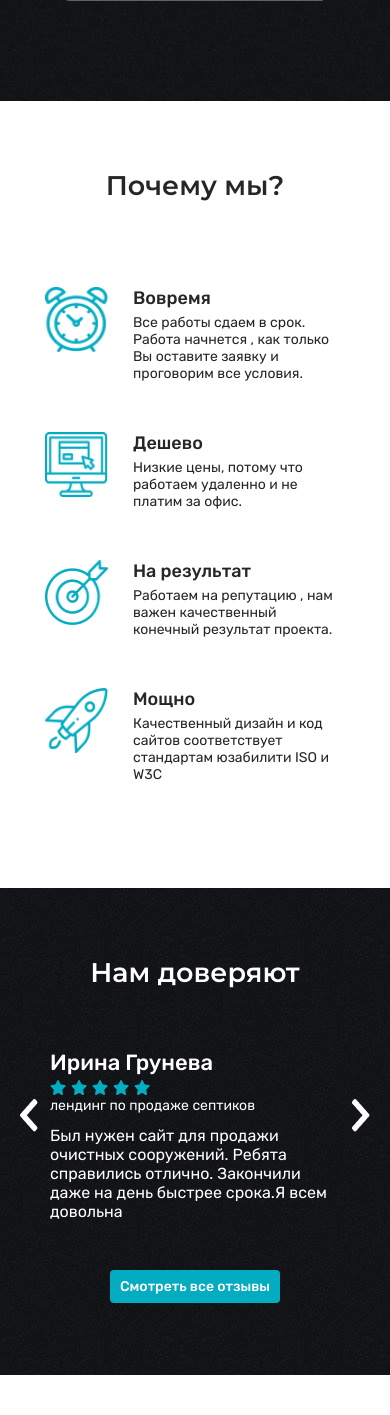
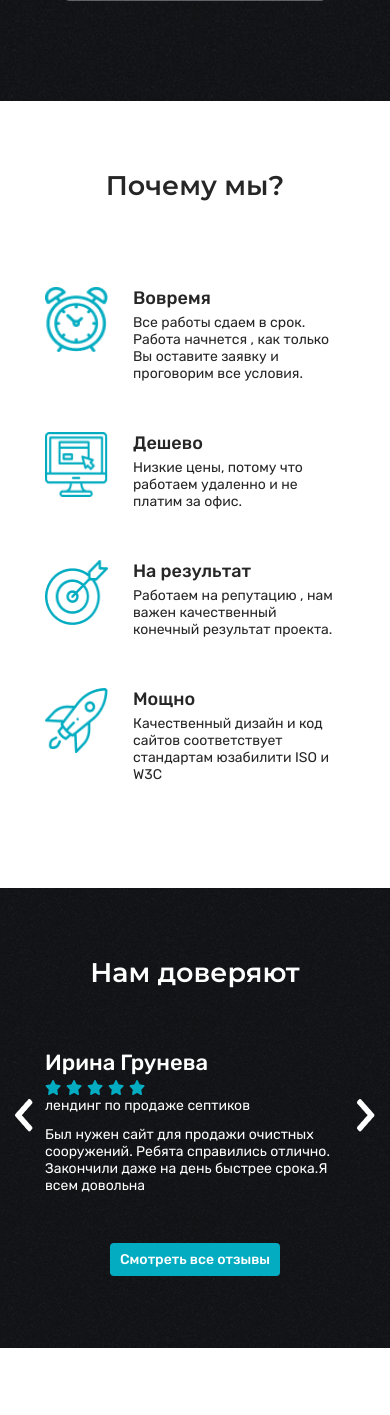
Before and after one commit to Efcolipt/Efcolipt.github.io, a PHP site: page / in a window 390 px wide. Shown: the part 4457-5872 px from the top of the page. Run offline with PHP 8.4, Linux system fonts and the light colour scheme; some libraries are stand-ins or nearby versions.

Commit message:
Update media.css

```diff
--- a/css/media.css
+++ b/css/media.css
@@ -149,7 +149,7 @@
 		font-size: 16px !important;
 	}
 	.txt--testimonial > p{
-		font-size: 16px !important;
+		font-size: 14px !important;
 	}
 	.person--testimonial{
 		padding: 0 !important;
@@ -164,4 +164,7 @@
 		padding: 15px 0px!important;
 		width: 100%!important;
 	}
+	.container{
+		padding: 0 10px!important;
+	}
 }
```
